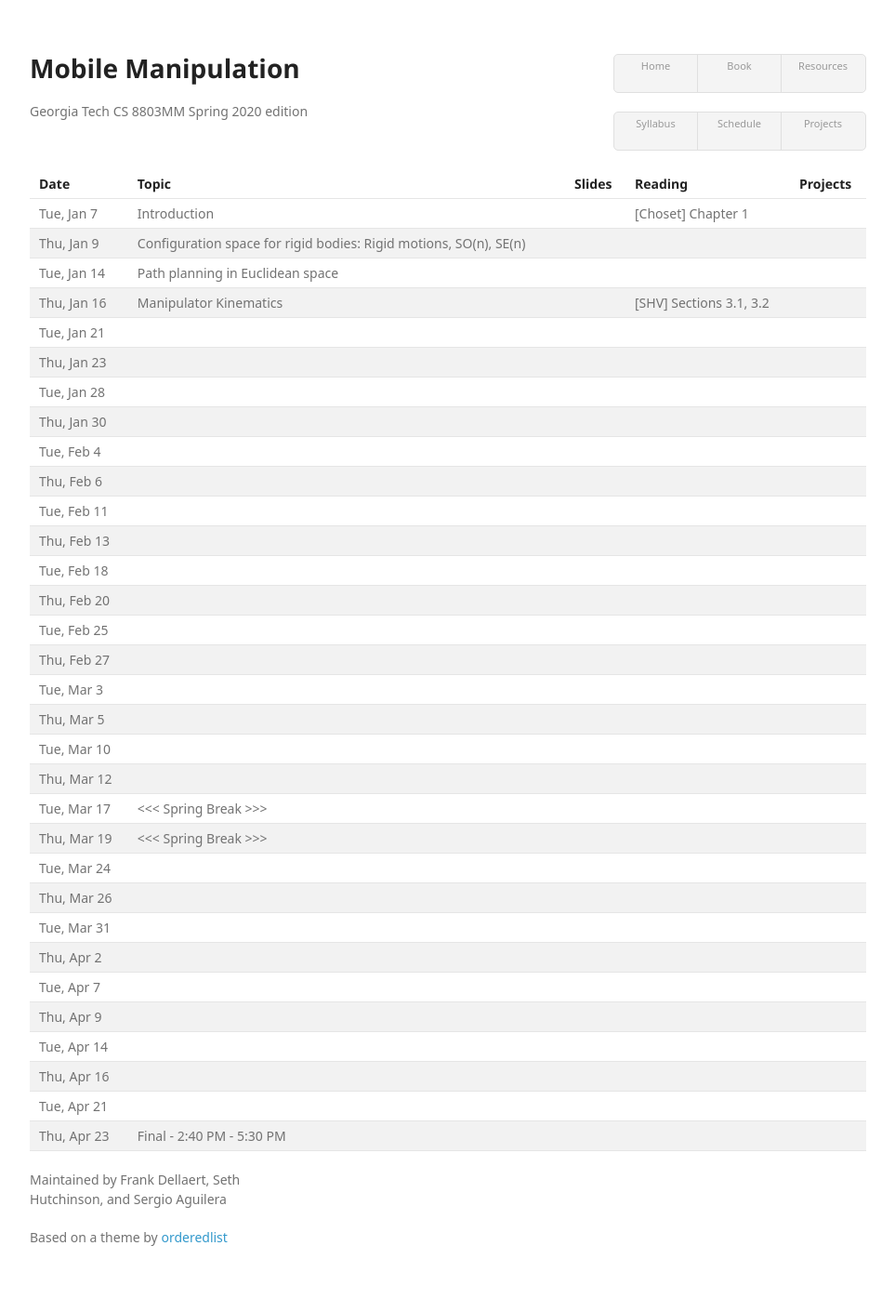
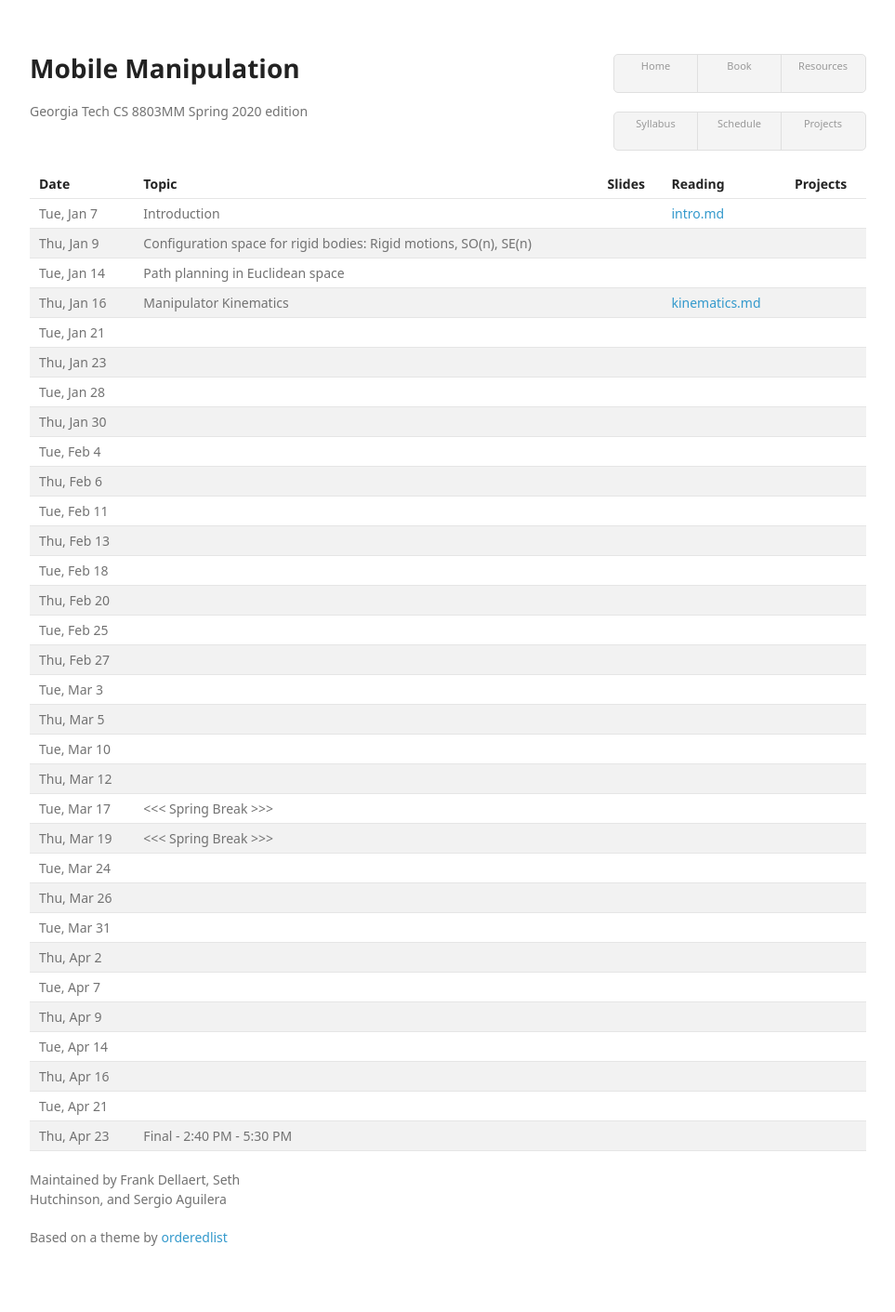
Before and after one commit to dellaert/20S-8803MM, a Jekyll site: the page built from schedule.html, in a window 1280 px wide. Shown: the whole page at 93% size, without its empty margins (158-1121 px from the left). Built offline with Jekyll 4.4.1, drawn with Linux system fonts in a browser that asks for light colours; some web fonts are replaced.

Commit message:
Reading links

```diff
--- a/_data/Schedule.csv
+++ b/_data/Schedule.csv
@@ -1,33 +1,33 @@
 Week,Month,Date,Day,Topic,Slides,Reading,Projects,,Topics,,,
-1,Jan,7,Tue,Introduction,-,[Choset] Chapter 1,,,Visual servoing,,,
-1,Jan,9,Thu,"Configuration space for rigid bodies: Rigid motions, SO(n), SE(n) ",-,,,,Configuration spaces,,,
-2,Jan,14,Tue,Path planning in Euclidean space,-,,,,Force Control,,,
-2,Jan,16,Thu,Manipulator Kinematics,-,"[SHV] Sections 3.1, 3.2",,,Arm Kinematics (F&I),,,
-3,Jan,21,Tue,,-,,,,Wheeled Vehicles,L&P,,
-3,Jan,23,Thu,,-,,,,SLAM,,,
-4,Jan,28,Tue,,-,,,,Visual Odometry,,,
-4,Jan,30,Thu,,-,,,,NAMO,,,
-5,Feb,4,Tue,,-,,,,Grasping,,,
-5,Feb,6,Thu,,-,,,,Walking,Ye Zhao guest lecture,,
-6,Feb,11,Tue,,-,,,,Classical Planning,,,
-6,Feb,13,Thu,,-,,,,Task and Motion Planning,http://www.neil.dantam.name/,,
-7,Feb,18,Tue,,-,,,,HPN ?,http://people.csail.mit.edu/tlp/IJRRBel.html,,
-7,Feb,20,Thu,,-,,,,MP: plane for base,,,
-8,Feb,25,Tue,,-,,,,MP: Non-euclidean,,,
-8,Feb,27,Thu,,-,,,,MP: PRM,,,
-9,Mar,3,Tue,,-,,,,"MP: RRT, RRT*",,,
-9,Mar,5,Thu,,-,,,,Trajectory Optimization,,,
-10,Mar,10,Tue,,-,,,,,,,
-10,Mar,12,Thu,,-,,,,,,,
-11,Mar,17,Tue,<<< Spring Break >>>,-,,,,,,,
-11,Mar,19,Thu,<<< Spring Break >>>,-,,,,Applications:,True MM,Robot,Source
-12,Mar,24,Tue,,-,,,,Opening a door,y,,
-12,Mar,26,Thu,,-,,,,Picking fruit,,,
-13,Mar,31,Tue,,-,,,,Robotic forklift,,,
-13,Apr,2,Thu,,-,,,,BD Arms on wheels,y,,
-14,Apr,7,Tue,,-,,,,Robot waiter,y,Krang,Munzir Zafar
-14,Apr,9,Thu,,-,,,,Shared manipulation,y,,
-15,Apr,14,Tue,,-,,,,Go get a beer,,,
-15,Apr,16,Thu,,-,,,,DRC,,,
-16,Apr,21,Tue,,-,,,,,,,
-,Apr,23,Thu,Final - 2:40 PM ‐ 5:30 PM,-,,,,,,,
+1,Jan,7,Tue,Introduction,-,intro,,,Visual servoing,,,
+1,Jan,9,Thu,"Configuration space for rigid bodies: Rigid motions, SO(n), SE(n) ",-,-,,,Configuration spaces,,,
+2,Jan,14,Tue,Path planning in Euclidean space,-,-,,,Force Control,,,
+2,Jan,16,Thu,Manipulator Kinematics,-,kinematics,,,Arm Kinematics (F&I),,,
+3,Jan,21,Tue,,-,-,,,Wheeled Vehicles,L&P,,
+3,Jan,23,Thu,,-,-,,,SLAM,,,
+4,Jan,28,Tue,,-,-,,,Visual Odometry,,,
+4,Jan,30,Thu,,-,-,,,NAMO,,,
+5,Feb,4,Tue,,-,-,,,Grasping,,,
+5,Feb,6,Thu,,-,-,,,Walking,Ye Zhao guest lecture,,
+6,Feb,11,Tue,,-,-,,,Classical Planning,,,
+6,Feb,13,Thu,,-,-,,,Task and Motion Planning,http://www.neil.dantam.name/,,
+7,Feb,18,Tue,,-,-,,,HPN ?,http://people.csail.mit.edu/tlp/IJRRBel.html,,
+7,Feb,20,Thu,,-,-,,,MP: plane for base,,,
+8,Feb,25,Tue,,-,-,,,MP: Non-euclidean,,,
+8,Feb,27,Thu,,-,-,,,MP: PRM,,,
+9,Mar,3,Tue,,-,-,,,"MP: RRT, RRT*",,,
+9,Mar,5,Thu,,-,-,,,Trajectory Optimization,,,
+10,Mar,10,Tue,,-,-,,,,,,
+10,Mar,12,Thu,,-,-,,,,,,
+11,Mar,17,Tue,<<< Spring Break >>>,-,-,,,,,,
+11,Mar,19,Thu,<<< Spring Break >>>,-,-,,,Applications:,True MM,Robot,Source
+12,Mar,24,Tue,,-,-,,,Opening a door,y,,
+12,Mar,26,Thu,,-,-,,,Picking fruit,,,
+13,Mar,31,Tue,,-,-,,,Robotic forklift,,,
+13,Apr,2,Thu,,-,-,,,BD Arms on wheels,y,,
+14,Apr,7,Tue,,-,-,,,Robot waiter,y,Krang,Munzir Zafar
+14,Apr,9,Thu,,-,-,,,Shared manipulation,y,,
+15,Apr,14,Tue,,-,-,,,Go get a beer,,,
+15,Apr,16,Thu,,-,-,,,DRC,,,
+16,Apr,21,Tue,,-,-,,,,,,
+,Apr,23,Thu,Final - 2:40 PM ‐ 5:30 PM,-,-,,,,,,
--- a/schedule.html
+++ b/schedule.html
@@ -24,7 +24,11 @@ title: Schedule
           <a href="Slides/{{item.Slides}}.pdf">pdf</a>
         {% endunless %}
       </td>
-      <td>{{item.Reading}}</td>
+      <td>
+        {% unless item.Reading == "-" %}
+          <a href="Readings/{{item.Reading}}.md">{{item.Reading}}.md</a>
+        {% endunless %}
+      </td>
       <td>{{item.Projects}}</td>
     </tr>
     {% endfor %}
```
Also changed, not shown: Readings/intro.md (added, +1 -0 lines), Readings/kinematics.md (added, +1 -0 lines), syllabus.md (+1 -1 lines).
